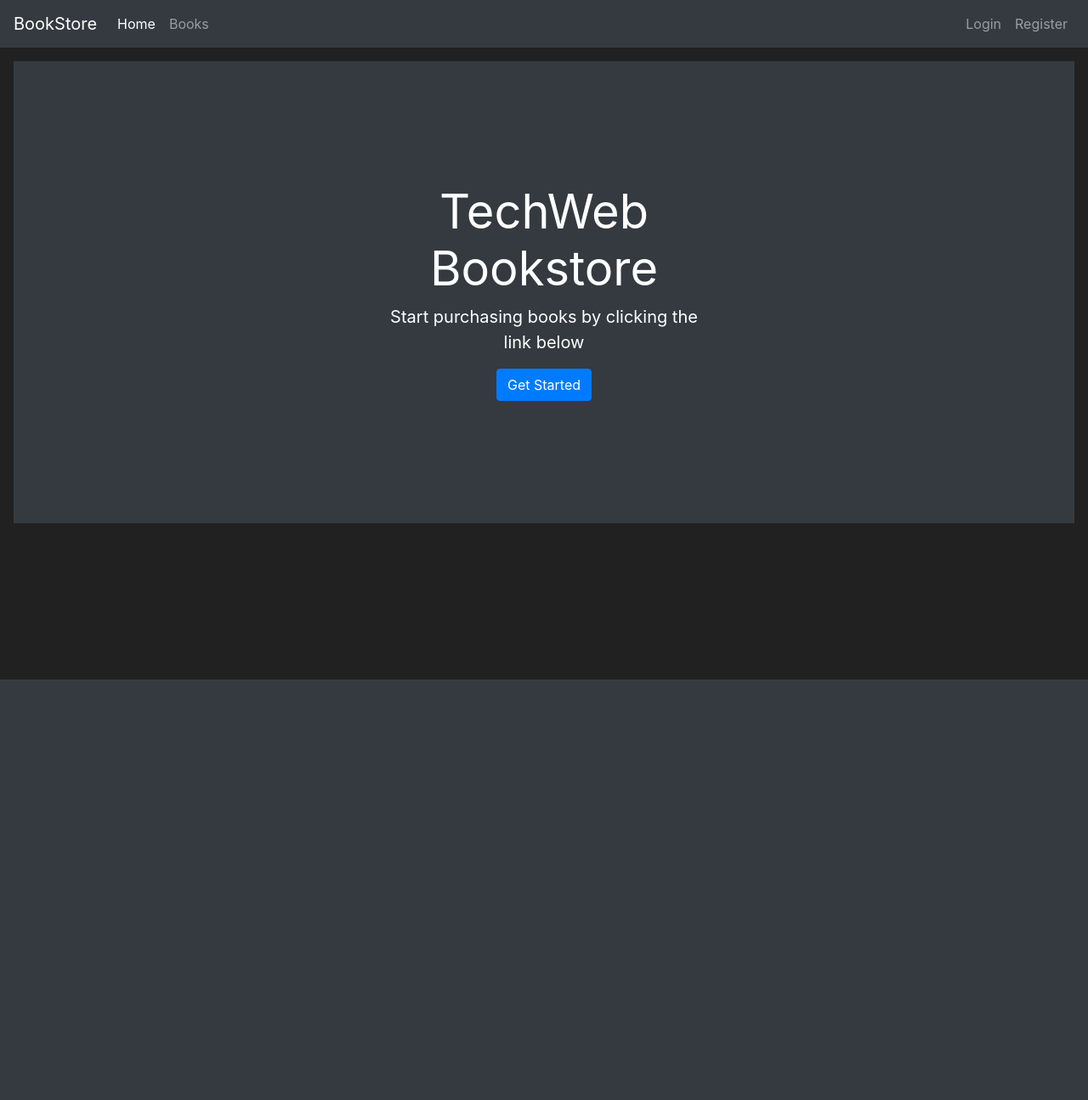
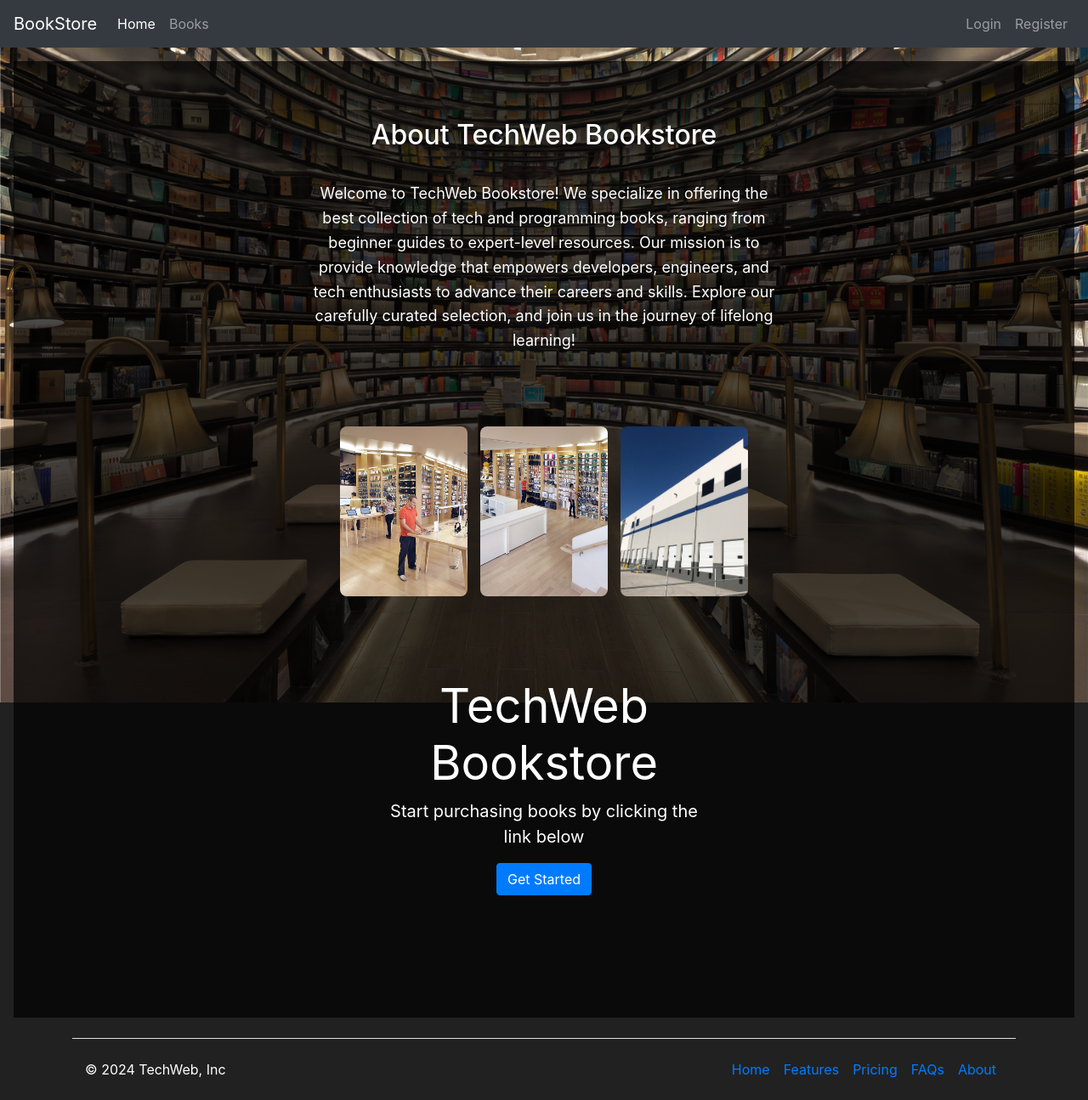
Before and after one commit to MycallMike123/Book_Store, a Flask app: page / in a window 1280 px wide. Shown: the whole page at 85% size. Before the commit the page ends 800 px from the top, so only its background shows below. Run offline with Flask 3, Linux system fonts and the light colour scheme.

Commit message:
Editing templates to handle pages

```diff
--- a/bookstore/routes.py
+++ b/bookstore/routes.py
@@ -9,11 +9,13 @@ from flask_login import login_user, logout_user, current_user, login_required
 @app.route('/home')
 def home_page():
     return render_template('home.html')
+from flask_login import login_required
 
 @app.route('/bookstore', methods=['GET', 'POST'])
 def book_store():
     purchase_form = PurchaseBookForm()
 
+    # Only allow purchase if the user is authenticated
     if request.method == "POST" and current_user.is_authenticated:
         purchased_book = request.form.get('purchased_book')
         p_item_object = Book.query.filter_by(title=purchased_book).first()
@@ -29,6 +31,9 @@ def book_store():
                 flash('Insufficient budget to purchase this book.', 'danger')
         else:
             flash('Book not found.', 'warning')
+    elif request.method == "POST":
+        flash("You need to log in to purchase a book!", category='danger')
+        return redirect(url_for('login_page'))
 
     books = Book.query.all()
     users = User.query.all()
--- /dev/null
+++ b/bookstore/templates/footer.html
@@ -0,0 +1,17 @@
+<div class="container">
+    <footer class="d-flex flex-wrap justify-content-between align-items-center py-3 my-4 border-top">
+      <p class="col-md-4 mb-0 text-body-secondary">&copy; 2024 TechWeb, Inc</p>
+
+      <a href="/" class="col-md-4 d-flex align-items-center justify-content-center mb-3 mb-md-0 me-md-auto link-body-emphasis text-decoration-none">
+        <svg class="bi me-2" width="40" height="32"><use xlink:href="#bootstrap"/></svg>
+      </a>
+
+      <ul class="nav col-md-4 justify-content-end">
+        <li class="nav-item"><a href="#" class="nav-link px-2 text-body-secondary">Home</a></li>
+        <li class="nav-item"><a href="#" class="nav-link px-2 text-body-secondary">Features</a></li>
+        <li class="nav-item"><a href="#" class="nav-link px-2 text-body-secondary">Pricing</a></li>
+        <li class="nav-item"><a href="#" class="nav-link px-2 text-body-secondary">FAQs</a></li>
+        <li class="nav-item"><a href="#" class="nav-link px-2 text-body-secondary">About</a></li>
+      </ul>
+    </footer>
+  </div>
--- a/bookstore/templates/home.html
+++ b/bookstore/templates/home.html
@@ -1,13 +1,86 @@
+<!DOCTYPE html>
+<html lang="en">
+<head>
+    <meta charset="UTF-8">
+    <meta name="viewport" content="width=device-width, initial-scale=1.0">
     <title>Home</title>
+    <style>
+        body {
+            background-image: url("{{ url_for('static', filename='images/background.jpg') }}");
+            background-size: cover;
+            background-position: center;
+            background-repeat: no-repeat;
+            height: 100vh; /* Full viewport height */
+            margin: 0;
+        }
 
+        .position-relative {
+            position: relative;
+            background-color: rgba(0, 0, 0, 0.7); /* Optional: semi-transparent background for better text readability */
+            padding: 50px;
+        }
+
+        .about-us {
+            color: white;
+            margin-bottom: 30px;
+            padding: 20px;
+        }
+
+        .gallery {
+            display: flex;
+            justify-content: center;
+            gap: 15px;
+            margin-bottom: 40px;
+        }
+
+        .gallery img {
+            width: 150px;
+            height: 200px;
+            object-fit: cover;
+            border-radius: 8px;
+        }
+
+        .store-description {
+            text-align: center;
+            margin: 0 auto;
+            max-width: 600px;  /* Adjust width for readability */
+            padding: 20px;
+            font-size: 18px;   /* Adjust font size if needed */
+            line-height: 1.6;  /* Improves readability */
+        }
+    </style>
+</head>
+<body>
     {% include 'navbar.html' %}
 
-<div class="position-relative overflow-hidden p-3 p-md-5 m-md-3 text-center bg-dark" style="color: white">
+    <!-- Main content -->
+    <div class="position-relative overflow-hidden p-3 p-md-5 m-md-3 text-center text-white">
+        <!-- About Us Section -->
+        <div class="about-us">
+            <h2>About TechWeb Bookstore</h2>
+            <p>
+                <div class="store-description">
+                    Welcome to TechWeb Bookstore! We specialize in offering the best collection of tech and programming books, ranging from beginner guides to expert-level resources.
+                Our mission is to provide knowledge that empowers developers, engineers, and tech enthusiasts to advance their careers and skills. Explore our carefully curated selection, and join us in the journey of lifelong learning!
+                </div>
+            </p>
+        </div>
+
+        <!-- Gallery Section -->
+        <div class="gallery">
+            <img src="{{ url_for('static', filename='images/book1.jpg') }}" alt="Book 1">
+            <img src="{{ url_for('static', filename='images/book2.jpg') }}" alt="Book 2">
+            <img src="{{ url_for('static', filename='images/book3.jpg') }}" alt="Book 3">
+        </div>
+
+        <!-- Existing Start Section -->
         <div class="col-md-5 p-lg-5 mx-auto my-5">
             <h1 class="display-4 font-weight-normal">TechWeb Bookstore</h1>
             <p class="lead font-weight-normal">Start purchasing books by clicking the link below</p>
             <a class="btn btn-primary" href="{{ url_for('book_store') }}">Get Started</a>
         </div>
-    <div class="product-device box-shadow d-none d-md-block"></div>
-    <div class="product-device product-device-2 box-shadow d-none d-md-block"></div>
     </div>
+
+    {% include 'footer.html' %}
+</body>
+</html>
--- a/bookstore/templates/navbar.html
+++ b/bookstore/templates/navbar.html
@@ -84,6 +84,7 @@
     <script src="https://cdn.jsdelivr.net/npm/popper.js@1.16.1/dist/umd/popper.min.js" integrity="sha384-9/reFTGAW83EW2RDu2S0VKaIzap3H66lZH81PoYlFhbGU+6BZp6G7niu735Sk7lN" crossorigin="anonymous"></script>
     <script src="https://cdn.jsdelivr.net/npm/bootstrap@4.5.3/dist/js/bootstrap.min.js" integrity="sha384-w1Q4orYjBQndcko6MimVbzY0tgp4pWB4lZ7lr30WKz0vr/aWKhXdBNmNb5D92v7s" crossorigin="anonymous"></script>
     -->
+
   </body>
 
   <style>
--- a/static/test.txt
+++ /dev/null
@@ -1 +0,0 @@
-Hello, for testing purpose
```
Also changed, not shown: bookstore/templates/add_book.html (+17 -2 lines), bookstore/templates/book_store.html (+19 -5 lines), bookstore/templates/login.html (+18 -2 lines), bookstore/templates/register.html (+18 -2 lines), bookstore/static/images/background.jpg (added), bookstore/static/images/book1.jpg (added), bookstore/static/images/book2.jpg (added), bookstore/static/images/book3.jpg (added), bookstore/static/images/bookstore.jpg (renamed from static/bookstore.jpg), bookstore/static/images/test.webp (renamed from static/test.webp), bookstore/templates/add_books.html (deleted), instance/books.db. Lines whose indentation alone changed are shown as unchanged.
